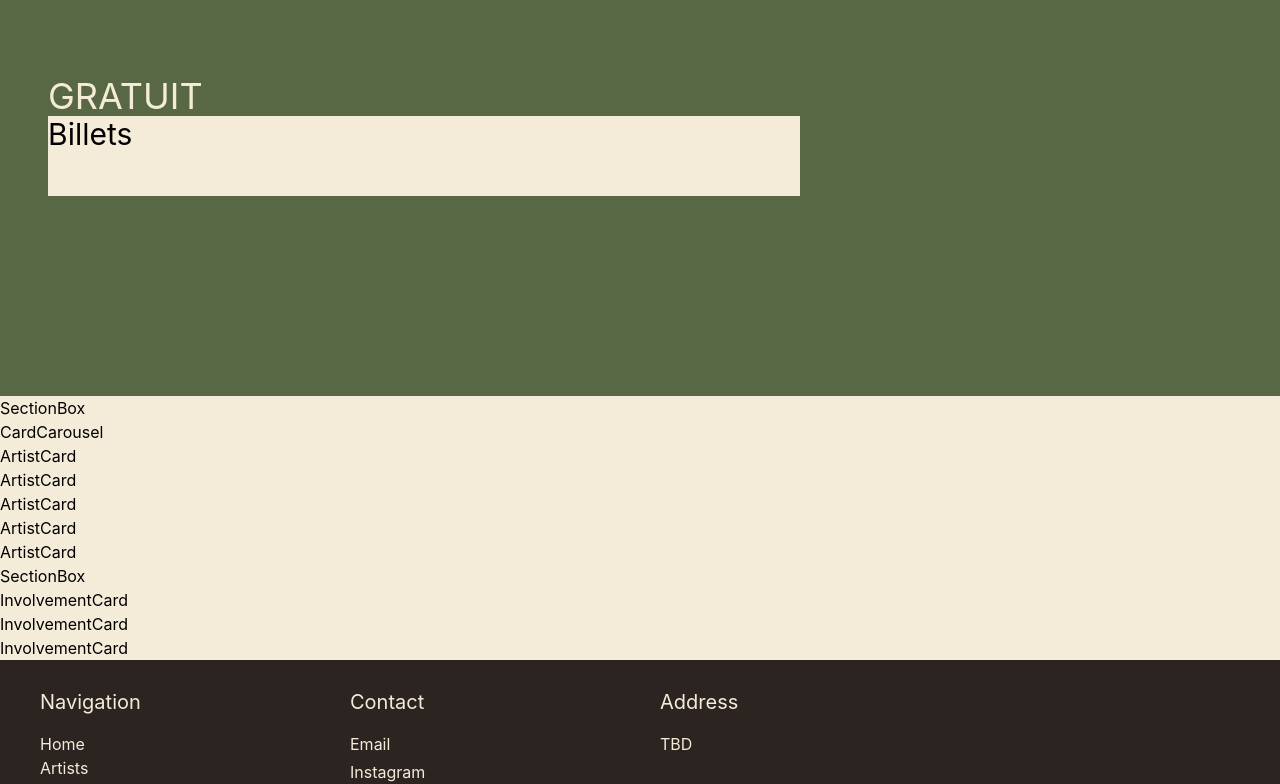
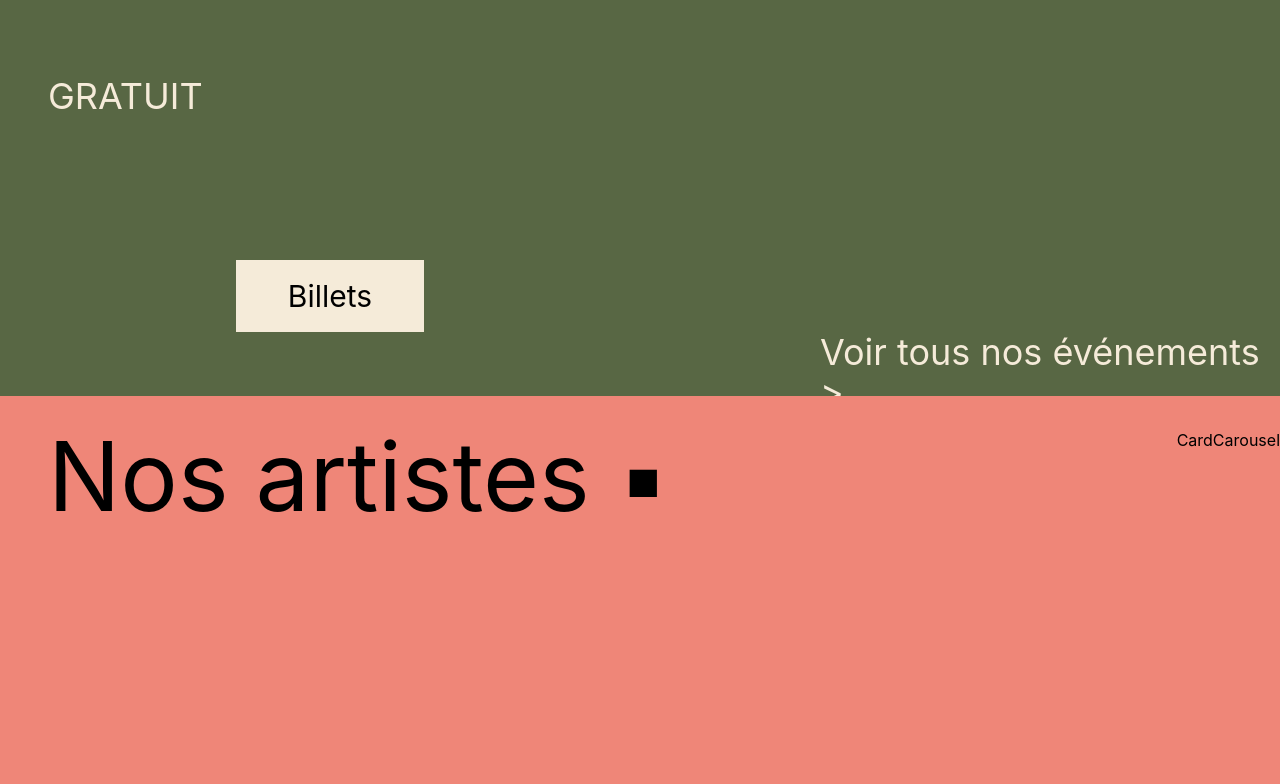
Before and after one commit to Titanter/Art-Bloc, a Next.js app in the folder artbloc-react/: page / in a window 1280 px wide. Shown: the part 2004-2788 px from the top of the page. Built offline with nearby package versions, Linux system fonts and the light colour scheme.

Commit message:
fixed div compilation issue (hopefully) and laid groundwork for UpcomingEventBubbles and ArtistCarousel SectionBoxes

```diff
--- a/artbloc-react/app/page.js
+++ b/artbloc-react/app/page.js
@@ -1,17 +1,49 @@
 import SectionBox from "../ui/section-box";
-
 
 import CardCarousel from "../ui/card-carousel";
 import ArtistCard from "../ui/artist-card";
 import InvolvementCard from "../ui/involvement-card";
 
 function Home() {
+  const homeEventBubblesText = [
+    "Édition 2026 ▪",
+    "Novembre 2026",
+    "Montreal",
+    "GRATUIT",
+    "Billets",
+    "Musique",
+    "Sculpture",
+    "Peinture",
+    "Art digital",
+    "Dessin",
+    "Installations",
+    "Nourriture",
+    "Voir tous nos événements >",
+  ];
+  const homeEventBubblesTextAddOn = [
+    " w-180 h-26 text-8xl text-[#f5ebd9] ",
+    " w-80 h-28 text-4xl text-[#f5ebd9] items-end justify-start ",
+    " w-1/4 h-1/10 bg-[#f5ebd9] left-1/4 top-1/5 justify-center items-center ",
+    " text-3xl ",
+    " w-115 h-12 text-4xl text-[#f5ebd9] bottom-4 right-0 ",
+  ];
+  const homeEventBubblesLink = [
+    "https://www.eventbrite.ca/e/pop-up-exhibition-fragments-of-us-tickets-1467377809529?utm-campaign=social&utm-content=attendeeshare&utm-medium=discovery&utm-term=listing&utm-source=cp&aff=ebdsshcopyurl",
+    "/events",
+  ];
+
+  const homeArtistCarouselText = ["Nos artistes ▪", "Voir tous nos artistes >"];
+  const homeArtistCarouselTextAddOn = [
+    " w-180 h-26 text-8xl ",
+    " w-100 h-12 text-4xl text-[#f5ebd9] bottom-4 right-0 ",
+  ];
+
   return (
     <div>
       <SectionBox
         role="homeStaticPic"
         text="Expositions éphémères à but non lucratif où l'art et la communauté se rencontrent"
-        textAddOn="w-140 h-22 text-3xl text-white"
+        textAddOn=" w-140 h-22 text-3xl text-white text-center"
         img="/ABHomeLogo.png"
         imgAddOn="Nav bar logo"
         bgImg="bg-[url(/ABBannerTemp.jpg)]"
@@ -20,25 +52,24 @@ function Home() {
       <SectionBox
         role="homeABDesc"
         text="Art Bloc est une description bien claire, orientée vers la communauté, le bloc, etc."
-        textAddOn="text-7xl text-center"
+        textAddOn=" text-7xl text-center "
       />
 
       <SectionBox
         role="homeEventBubbles"
-        text="Édition 2026 ▪,Novembre 2026,Montreal,GRATUIT,Billets,Musique,Sculpture,Peinture,Art digital,Dessin,Installations,Nourriture,Voir tous nos événements >"
-        textAddOn="w-180 h-26 text-8xl text-[#f5ebd9],w-80 h-28 text-4xl text-[#f5ebd9] items-end justify-start,w-54 h-20 bg-[#f5ebd9],text-3xl,w-95 h-10 text-3xl text-[#f5ebd9]"
-        link="https://www.eventbrite.ca/e/pop-up-exhibition-fragments-of-us-tickets-1467377809529?utm-campaign=social&utm-content=attendeeshare&utm-medium=discovery&utm-term=listing&utm-source=cp&aff=ebdsshcopyurl,/events"
+        text={homeEventBubblesText}
+        textAddOn={homeEventBubblesTextAddOn}
+        link={homeEventBubblesLink}
         bgImg="bg-[#586744]"
       />
 
-
-      <SectionBox />
-      <CardCarousel />
-      <ArtistCard />
-      <ArtistCard />
-      <ArtistCard />
-      <ArtistCard />
-      <ArtistCard />
+      <SectionBox
+        role="homeArtistCarousel"
+        text={homeArtistCarouselText}
+        textAddOn={homeArtistCarouselTextAddOn}
+        link="/artists"
+        bgImg="bg-[#ef8678]"
+      />
 
       <SectionBox />
       <InvolvementCard />
--- a/artbloc-react/package.json
+++ b/artbloc-react/package.json
@@ -9,7 +9,7 @@
     "lint": "eslint"
   },
   "dependencies": {
-    "next": "16.1.6",
+    "next": "^16.2.4",
     "postcss": "^8.5.8",
     "react": "19.2.3",
     "react-dom": "19.2.3"
@@ -21,6 +21,8 @@
     "@types/react-dom": "^19",
     "eslint": "^9",
     "eslint-config-next": "16.1.6",
+    "prettier": "^3.8.3",
+    "prettier-plugin-tailwindcss": "^0.7.2",
     "tailwindcss": "^4.2.2",
     "typescript": "^5"
   }
--- a/artbloc-react/ui/card-carousel.js
+++ b/artbloc-react/ui/card-carousel.js
@@ -1,5 +1,5 @@
 function CardCarousel(){
-  return <h3>CardCarousel</h3>;
+  return <div className="absolute flex right-0">CardCarousel</div>;
 };
 
 export default CardCarousel;
--- a/artbloc-react/ui/link-button.js
+++ b/artbloc-react/ui/link-button.js
@@ -1,11 +1,27 @@
 import Link from "next/link";
 
-function LinkButton({ text, textAddOn, buttonAddOn, address }) {
-  return (
+function LinkButton({
+  text = "",
+  textAddOn = "",
+  buttonAddOn = "",
+  address = "/",
+  newTab = false,
+}) {
+  let component = (
     <Link href={address} className={buttonAddOn}>
       <div className={textAddOn}>{text}</div>
     </Link>
   );
+
+  if (newTab == true) {
+    component = (
+      <Link href={address} target="_blank" className={buttonAddOn}>
+        <div className={textAddOn}>{text}</div>
+      </Link>
+    );
+  }
+
+  return component;
 }
 
 export default LinkButton;
--- a/artbloc-react/ui/section-box.js
+++ b/artbloc-react/ui/section-box.js
@@ -2,6 +2,7 @@ import Image from "next/image";
 import Link from "next/link";
 
 import UpcomingEventBubbles from "./upcoming-event-bubbles";
+import CardCarousel from "../ui/card-carousel";
 import LinkButton from "./link-button";
 
 function SectionBox({
@@ -60,9 +61,9 @@ function SectionBox({
   } else if (role === "homeEventBubbles") {
     let UEBText;
 
-    textProp = text.split(",");
-    textAddOnProp = textAddOn.split(",");
-    linkProp = link.split(",");
+    textProp = text;
+    textAddOnProp = textAddOn;
+    linkProp = link;
     bgImgProp = bgImg;
 
     bgImgDiv = `relative flex w-screen h-screen ${bgImgProp}`;
@@ -72,10 +73,16 @@ function SectionBox({
       `relative flex ${textAddOnProp[1]}`,
       `relative flex ${textAddOnProp[2]}`,
       `${textAddOnProp[3]}`,
-      `relative ${textAddOnProp[4]}`,
+      `absolute ${textAddOnProp[4]}`,
     ];
 
     UEBText = textProp.slice(5, 12);
+
+    /*
+
+      finish implementing UpcomingEventBubbles component
+
+    */
 
     component = (
       <div className={bgImgDiv}>
@@ -90,6 +97,7 @@ function SectionBox({
             textAddOn={textDiv[3]}
             buttonAddOn={textDiv[2]}
             address={linkProp[0]}
+            newTab={true}
           />
         </div>
 
@@ -100,6 +108,36 @@ function SectionBox({
         </Link>
       </div>
     );
+  } else if (role === "homeArtistCarousel") {
+    textProp = text;
+    textAddOnProp = textAddOn;
+    linkProp = link;
+    bgImgProp = bgImg;
+
+    bgImgDiv = `relative flex w-screen h-screen pl-12 pt-8 ${bgImgProp}`;
+
+    textDiv = [
+      `relative flex ${textAddOnProp[0]}`,
+      `absolute ${textAddOnProp[1]}`,
+    ];
+
+    /*
+
+      finish implementing CardCarousel component
+
+    */
+
+    component = (
+      <div className={bgImgDiv}>
+        <div className={textDiv[0]}>{textProp[0]}</div>
+
+        <CardCarousel />
+
+        <Link href={linkProp} className={textDiv[1]}>
+          {textProp[1]}
+        </Link>
+      </div>
+    );
   }
 
   return component;
```
Also changed, not shown: 1 other file (tests, documents, lock files or other folders).
